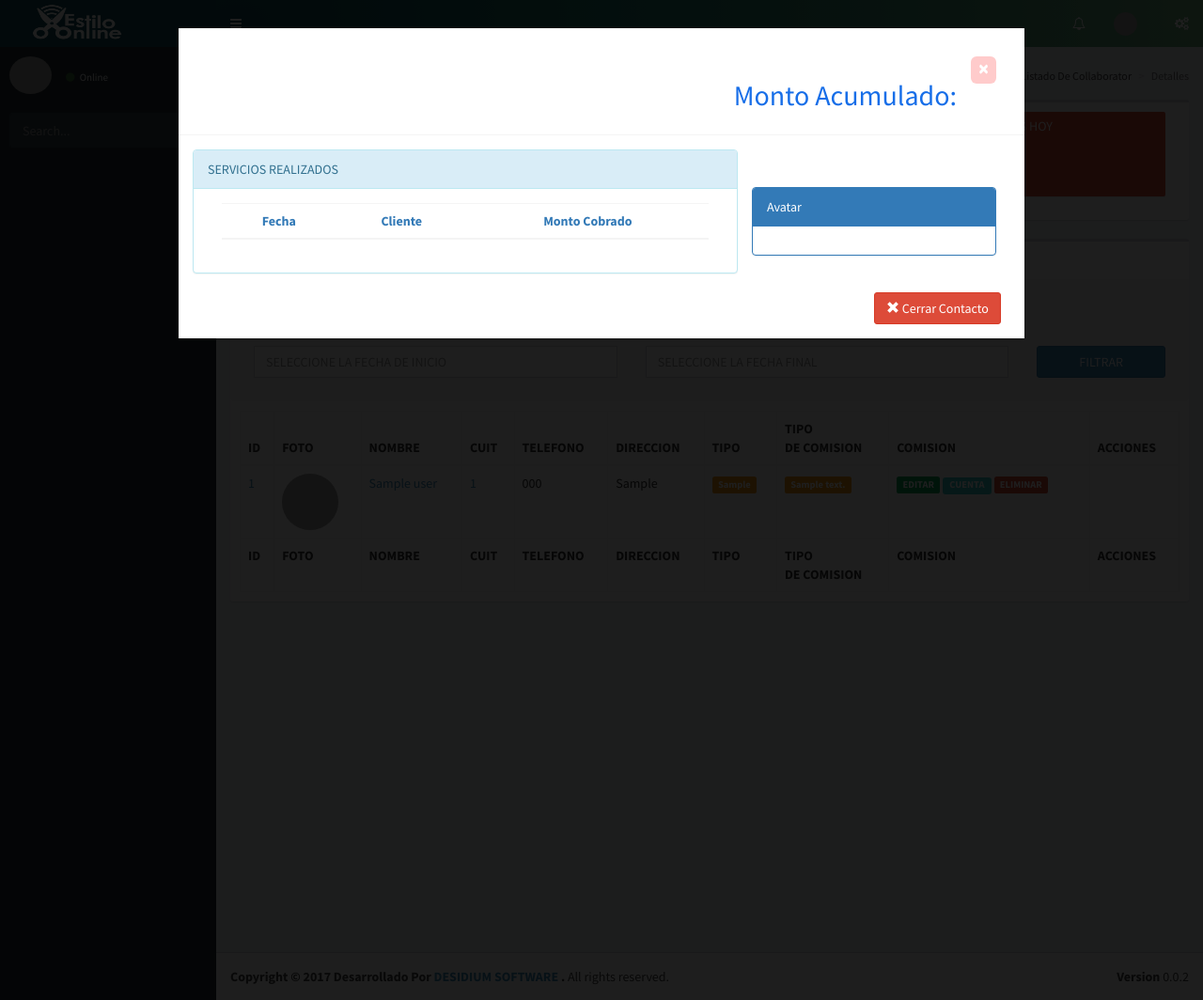
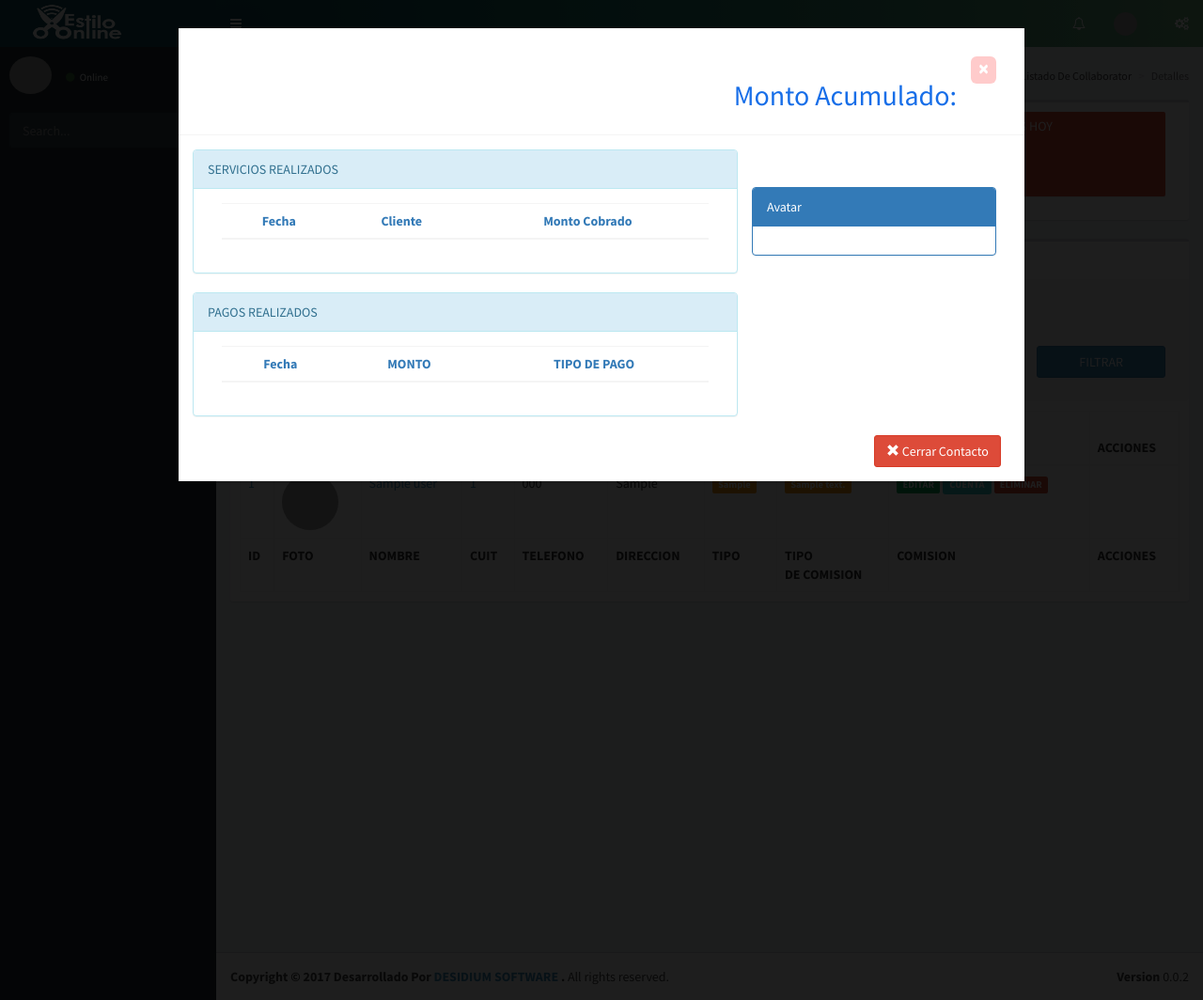
Before and after one commit to MgArreaza13/as_style, a Django app: template EstiloOnline/templates/Collaborator/ListCollaborator.html in a window 1280 px wide, after a click on "CUENTA". Shown: the whole page at 94% size. Run offline with Django 3.2, Linux system fonts and the light colour scheme; the template is opened without the code that fills it: most values are stand-ins (such as "Sample title", 1, 10 or a date in 2020); lists and menus that the app fills with data are empty; some libraries are stand-ins or nearby versions; grey boxes are pictures that could not be loaded.

Commit message:
pago de colaboradores

```diff
--- a/EstiloOnline/apps/Caja/admin.py
+++ b/EstiloOnline/apps/Caja/admin.py
@@ -2,9 +2,11 @@
 from apps.Caja.models import tb_ingreso
 from apps.Caja.models import tb_egreso
 from apps.Caja.models import tb_ingreso_manual
+from apps.Caja.models import tb_egreso_colaborador
 # Register your models here.
 
 
 admin.site.register(tb_ingreso)
 admin.site.register(tb_ingreso_manual)
 admin.site.register(tb_egreso)
+admin.site.register(tb_egreso_colaborador)
--- a/EstiloOnline/apps/Caja/urls.py
+++ b/EstiloOnline/apps/Caja/urls.py
@@ -9,6 +9,7 @@
 from apps.Caja.views import NuevoPagoReservaOnline
 from apps.Caja.views import NuevoPagoTurno
 from apps.Caja.views import NuevoIngresoManual
+from apps.Caja.views import PagoColaborador
 
 
 urlpatterns = [
@@ -23,7 +24,7 @@
 	url(r'^Ingreso/list/$', IngresoList , name='IngresoList'  ),
 	url(r'^Ingreso/Nuevo/$', NuevoIngreso , name='NuevoIngreso'  ),
 	url(r'^Ingreso/Otro/Nuevo/$', NuevoIngresoManual , name='NuevoIngresoManual'  ),
-
+	url(r'^Egreso/Otro/Nuevo/Pago/Colaborador$', PagoColaborador , name='PagoColaborador'  ),
 
 	#Egresos
 	url(r'^Egreso/list/$', EgresoList , name='EgresoList'  ),
--- a/EstiloOnline/templates/Collaborator/ListCollaborator.html
+++ b/EstiloOnline/templates/Collaborator/ListCollaborator.html
@@ -297,6 +297,28 @@
                                             </div>
                                         </div>
                                     </div>
+                                    <div class="row">
+                                        <div class="panel panel-info">
+                                            <div class="panel-heading">PAGOS REALIZADOS</div>
+                                            <div class="panel-body">
+                                                <div class="col-md-12">
+                                                    <div class="table-responsive">
+                                                        <table class="table table-hover">
+                                                            <tbody style="cursor:pointer;" id="tablapagos">
+
+                                                            </tbody>
+                                                            <thead class="text-primary">
+                                                                <th style="text-align: center;">Fecha</th>
+                                                                <th style="text-align: center;">MONTO</th>
+                                                                <th style="text-align: center;">TIPO DE PAGO</th>
+
+                                                            </thead>
+                                                        </table>
+                                                    </div>
+                                                </div>
+                                            </div>
+                                        </div>
+                                    </div>
                                         </div>
                                         <div class="col-md-4">
                                             <br ><br >
@@ -325,7 +347,7 @@
     <div class="box-body" >
           {% if user.is_authenticated and user.is_staff == True and user.is_superuser == True%}
             <div class="col-sm-12">
-              <a href="{% url "Colaboradores:NuevoColaborador" %}" type="button" class="btn btn-block btn-info">Nuevo Collaborator</a>
+              <a href="{% url "Colaboradores:SimpleRegister" %}" type="button" class="btn btn-block btn-info">Nuevo Collaborator</a>
             </div>
            {% endif %}
 
@@ -386,10 +408,12 @@
       success: function (data) {
           if (data) {
             var miguel = JSON.parse(data.reservas)
-          console.log(miguel)
+            var pagos = JSON.parse(data.pagos_realizados)
+
 
 
           var cuerpoHtml = "";
+          var HtmlPago = "";
 
           for (var i = 0 ; i < miguel.length ; i++) {
              cuerpoHtml += '<tr style="text-align: center;">'+
@@ -399,8 +423,23 @@
             '</tr>';
     }
 
+    for (var i = 0 ; i < pagos.length ; i++) {
+             HtmlPago += '<tr style="text-align: center;">'+
+            '<td value="'+pagos[i].fields.dateCreate+'">'+pagos[i].fields.dateCreate+'</td>'+
+            '<td value="'+pagos[i].fields.monto+'">$'+pagos[i].fields.monto+'</td>'+
+            '<td value="'+pagos[i].fields.descripcion+'">'+pagos[i].fields.descripcion+'</td>'+
+            '</tr>';
+    }
 
-    var monto = '$'+data.monto+'';
+
+    var monto = '$'+data.monto+''+'<br>'+'<button class="label btn"'+
+                  'type="button"'+
+                  'value="'+data.id+'" onclick="PagoDeColaboradores('+
+                  'this.value);" style="background-color:#39CCCC;'+
+                  'float:right; margin-top:0.5em;"'+
+                  'class="'+
+                  'label"  data-toggle="modal" data-target="#mvContacto">'+
+                  'PAGAR CUENTA</button>';
     var usuario = data.nombre;
     var imagen = '<img style="width: 100%;height: auto;"'+
       'src="http://localhost:8000/media/'+data.imagen+'" alt="">';
@@ -408,6 +447,7 @@
     $('#MontoAcumulado').html(monto)
     $('#AvatarUSuario').html(imagen);
     $('#tabladatos').html(cuerpoHtml);
+    $('#tablapagos').html(HtmlPago);
 
         }
         else{
@@ -420,5 +460,65 @@
 
 
   }
+
+
+
+
+
+
+
+   function PagoDeColaboradores(id_colaborador) {
+    var myArrayOfThings = [];
+    {% for turnos in formas_de_pago  %}
+       myArrayOfThings.push( { id: {{turnos.id}}, name: '{{turnos.nameFormasDePago}}' });
+    {% endfor %}
+    var options = {};
+    $.map(myArrayOfThings,function(o,query) {options[o.id] = o.name;});
+      swal.setDefaults({
+          input: 'text',
+          confirmButtonText: 'Siguiente &rarr;',
+          showCancelButton: true,
+          progressSteps: ['1', '2',]
+        })
+        var steps = [
+        {
+            title: 'Seleccione un metodo de pago',
+            input: 'select',
+            inputOptions: options,
+            inputPlaceholder: 'metodos de pago',
+          },
+          {
+            title: 'Ingrese el Monto a Cargar',
+            text: 'Monto'
+          },
+
+
+        ]
+
+        swal.queue(steps).then(function (result) {
+          id_metodo_pago = parseFloat(result[0]);
+          id_monto       = parseFloat(result[1]);
+               swal.resetDefaults()
+                $.ajax({
+                    url: '/Caja/Egreso/Otro/Nuevo/Pago/Colaborador',
+                    data: {
+                      'id_colaborador':id_colaborador,
+                      'id_metodo_pago': id_metodo_pago,
+                      'id_monto':id_monto,
+                  },
+                  dataType: 'json',
+                  success: function (status) {
+                     swal({
+                        title: 'Hemos Cargado de manera exitosa su pago !',
+                        confirmButtonText: 'Aceptar!'
+                      })
+                     location.reload();
+                }
+            });
+
+        }, function () {
+          swal.resetDefaults()
+        })
+  }
 </script>
 {% endblock scripts %}
```
Also changed, not shown: EstiloOnline/apps/Caja/models.py (+21 -0 lines), EstiloOnline/apps/Caja/views.py (+23 -0 lines), EstiloOnline/apps/Collaborator/views.py (+7 -3 lines), EstiloOnline/templates/Caja/ResumenEgresos.html (+19 -2 lines).
